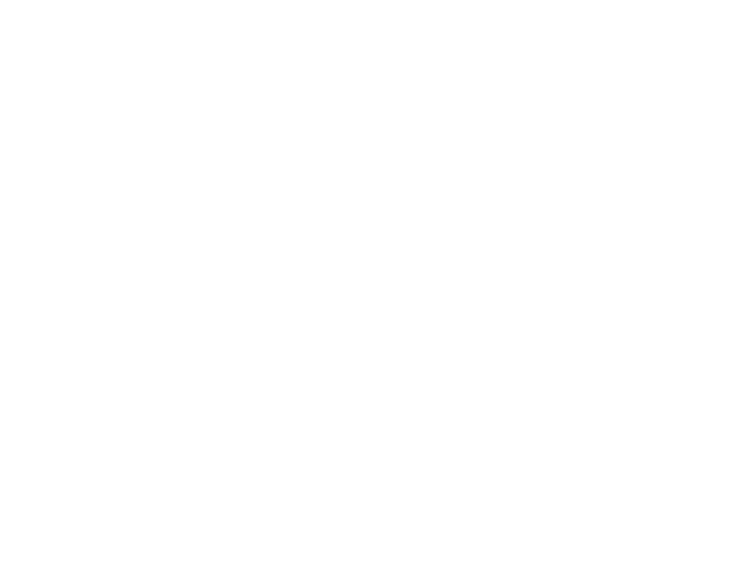
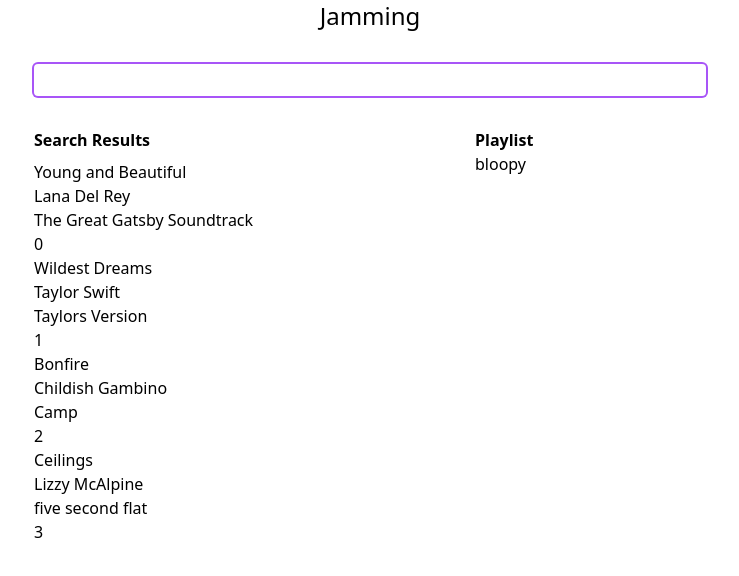
Before and after one commit to NiamhMallott/codecademy-jamming, a React (Vite) app: page / in a window 1280 px wide. Shown: the top 576 px of the page, without its empty margins (270-1009 px from the left). Built offline with nearby package versions, Linux system fonts and the light colour scheme.

Commit message:
make the layout and base for the  web app and style to make the visual render easy to see.

```diff
--- a/src/App.jsx
+++ b/src/App.jsx
@@ -1,7 +1,109 @@
 import { useState, useEffect, useCallback } from "react";
 
 function App() {
-  return null;
+  const [playlistTitle, setPlaylistTitle] = useState("bloopy");
+  const [playlistTracks, setPlaylistTracks] = useState([]);
+  const [searchResults, setSearchResults] = useState([
+    {
+      name: "Young and Beautiful",
+      artist: "Lana Del Rey",
+      album: "The Great Gatsby Soundtrack",
+      id: 0,
+    },
+    {
+      name: "Wildest Dreams",
+      artist: "Taylor Swift",
+      album: "Taylors Version",
+      id: 1,
+    },
+    { name: "Bonfire", artist: "Childish Gambino", album: "Camp", id: 2 },
+    {
+      name: "Ceilings",
+      artist: "Lizzy McAlpine",
+      album: "five second flat",
+      id: 3,
+    },
+  ]);
+
+  return (
+    <div>
+      <div className="flex justify-center">
+        <Header />
+      </div>
+
+      <div className="flex justify-center my-8 max-w-2xl mx-auto">
+        <SearchBar />
+      </div>
+
+      <div className="flex justify-between gap-x-8 max-w-2xl mx-auto">
+        <SearchResults searchResults={searchResults} />
+        <Tracklist
+          playlistTitle={playlistTitle}
+          playlistTracks={playlistTracks}
+        />
+      </div>
+    </div>
+  );
 }
 
 export default App;
+
+function Header() {
+  return <h1 className="text-2xl">Jamming</h1>;
+}
+
+function SearchBar() {
+  return <input className="w-full ring-2 rounded px-2 py-1 ring-purple-500" />;
+}
+
+function SearchResults({ searchResults }) {
+  return (
+    <div>
+      <h2 className="pb-2 font-bold">Search Results</h2>
+      <ul>
+        {searchResults.map((searchResult) => (
+          <li key={searchResult.id}>
+            <Track
+              name={searchResult.name}
+              artist={searchResult.artist}
+              album={searchResult.album}
+              id={searchResult.id}
+            />
+          </li>
+        ))}
+      </ul>
+    </div>
+  );
+}
+
+function Tracklist({ playlistTitle, playlistTracks }) {
+  return (
+    <div>
+      <h2 className="font-bold">Playlist</h2>
+      <input value={playlistTitle} />
+      <ul>
+        {playlistTracks.map((playlistTrack) => (
+          <li key={playlistTrack.id}>
+            <Track
+              name={playlistTrack.name}
+              artist={playlistTrack.artist}
+              album={playlistTrack.album}
+              id={playlistTrack.id}
+            />
+          </li>
+        ))}
+      </ul>
+    </div>
+  );
+}
+
+function Track({ name, artist, album, id }) {
+  return (
+    <div>
+      <p>{name}</p>
+      <p>{artist}</p>
+      <p>{album}</p>
+      <p>{id}</p>
+    </div>
+  );
+}
```
